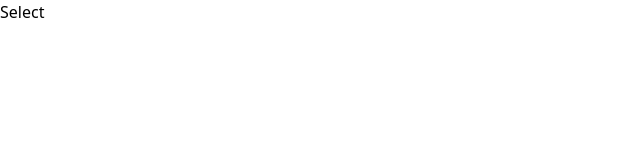
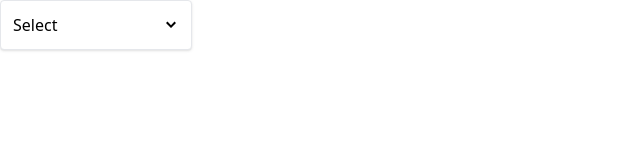
Before and after one commit to DarrenKim94/react-components, a React (Create React App) app: page / in a window 1280 px wide. Shown: the top 160 px of the page, without its empty margins (0-640 px from the left). Built offline with nearby package versions, Linux system fonts and the light colour scheme.

Commit message:
add panel component

```diff
--- a/src/App.js
+++ b/src/App.js
@@ -14,7 +14,9 @@
     ];
 
     return(
-        <Dropdown selection={selection} onSelect={handleSelect} options={options} />
+        <div>
+            <Dropdown value={selection} onChange={handleSelect} options={options} />
+        </div>
     )
 }
 
--- a/src/components/Dropdown.js
+++ b/src/components/Dropdown.js
@@ -1,6 +1,8 @@
 import { useState } from "react";
+import { GoChevronDown } from "react-icons/go";
+import Panel from "./Panel";
 
-function Dropdown({ options }) {
+function Dropdown({ options, value, onChange }) {
     const [isOpen, setIsOpen] = useState(false);
 
     const handleCLick = () => {
@@ -9,18 +11,26 @@
 
     const handleOptionClick = (option) => {
         setIsOpen(false);
+        onChange(option);
     };
 
     const renderedOptions = options.map((option) =>{
-        return <div onClick={() => handleOptionClick(option)} key={option.value}>
+        return <div className="hover:bg-sky-100 rounder cursor-pointer p-1" onClick={() => handleOptionClick(option)} key={option.value}>
             {option.label}
         </div>
     })
 
+
     return(
-        <div>
-            <div onClick={handleCLick}>Select</div>
-            {isOpen && <div>{renderedOptions}</div>}
+        <div className="w-48 relative">
+            <Panel className="flex justify-between items-center cursor-pointer" onClick=        {handleCLick}>
+                {value?.label || 'Select'}
+                <GoChevronDown />
+            </Panel>
+            {isOpen &&
+            <Panel className="absolute top-full">
+                {renderedOptions}
+            </Panel>}
         </div>
     )
 }
--- /dev/null
+++ b/src/components/Panel.js
@@ -0,0 +1,9 @@
+import classNames from "classnames";
+
+function Panel({children, className, ...rest}) {
+    const finalClassNames = classNames('border rounded p-3 shadow bg-white w-full', className);
+
+    return <div {...rest} className={finalClassNames}>{children}</div>
+};
+
+export default Panel;
```
